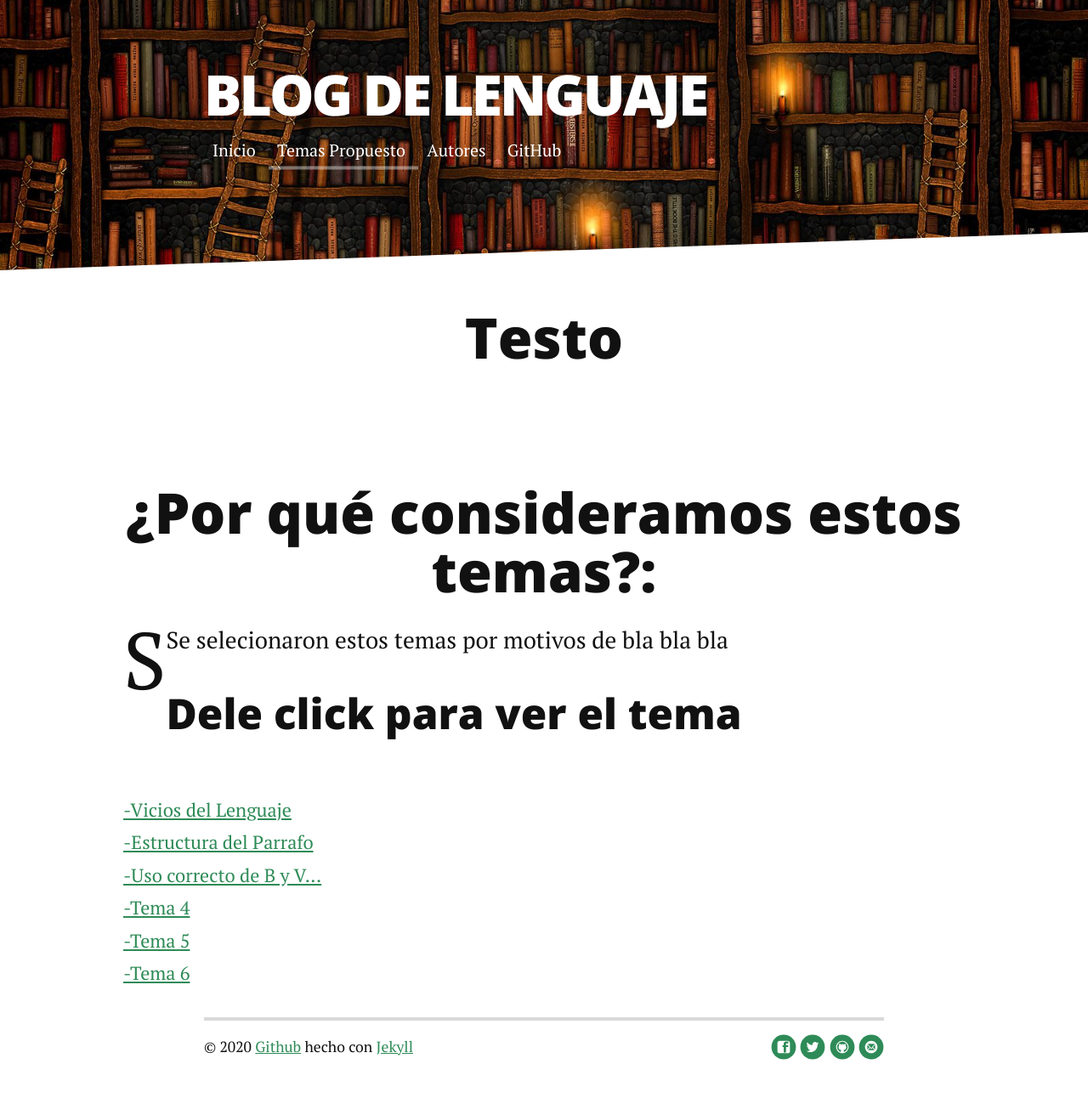
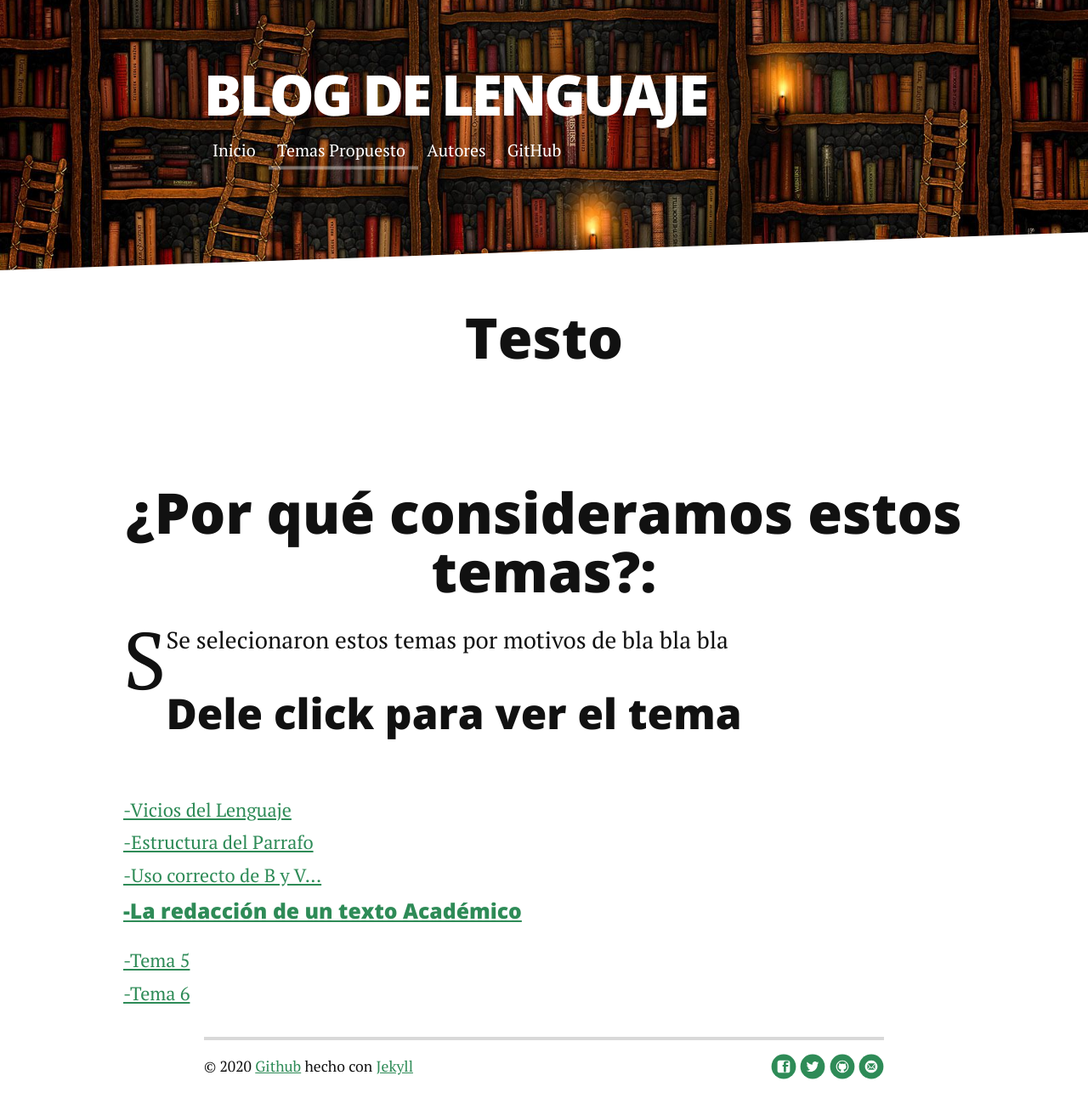
Before and after one commit to BlogdeLenguaje/BlogdeLenguaje.github.io, a Jekyll site: the page built from about.md, in a window 1280 px wide. Shown: the whole page at 85% size. Built offline with Jekyll 4.4.1, drawn with Linux system fonts in a browser that asks for light colours; nearby versions of some CDN libraries; before the commit the page ends 1288 px from its top, so only the background shows below that.

Commit message:
Update about.md

```diff
--- a/about.md
+++ b/about.md
@@ -27,6 +27,6 @@ title: Temas propuestos
  <a href="https://blogdelenguaje.github.io/blog/ViciosdelLenguaje/">-Vicios del Lenguaje</a><br>
   <a href="https://blogdelenguaje.github.io/blog/EstructuradelParrafo/">-Estructura del Parrafo</a><br>
   <a href="https://blogdelenguaje.github.io/blog/NormasOrtografica/">-Uso correcto de B y V...</a><br>
-  <a href="https://blogdelenguaje.github.io/blog/RedacciondeuntextoAcademico/">-Tema 4</a><br>
+  <h4><a href="https://blogdelenguaje.github.io/blog/RedacciondeuntextoAcademico/">-La redacción de un texto Académico</a><br></h4>
   <a href="https://blogdelenguaje.github.io/blog/tema5/">-Tema 5</a><br>
   <a href="https://blogdelenguaje.github.io/blog/tema6/">-Tema 6</a><br>
```
